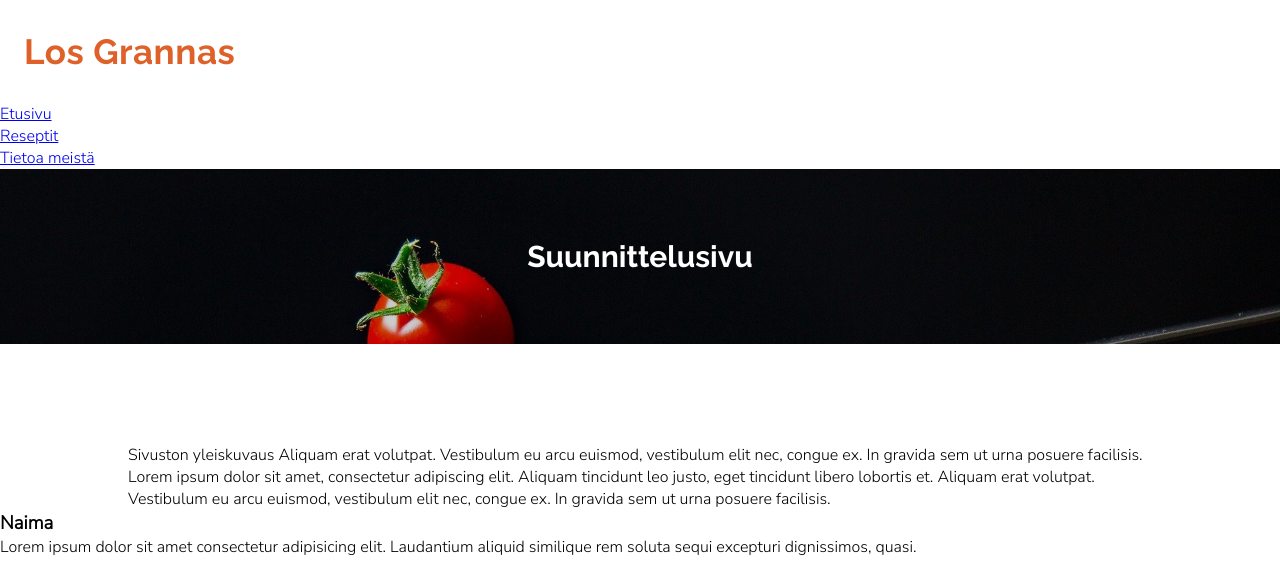
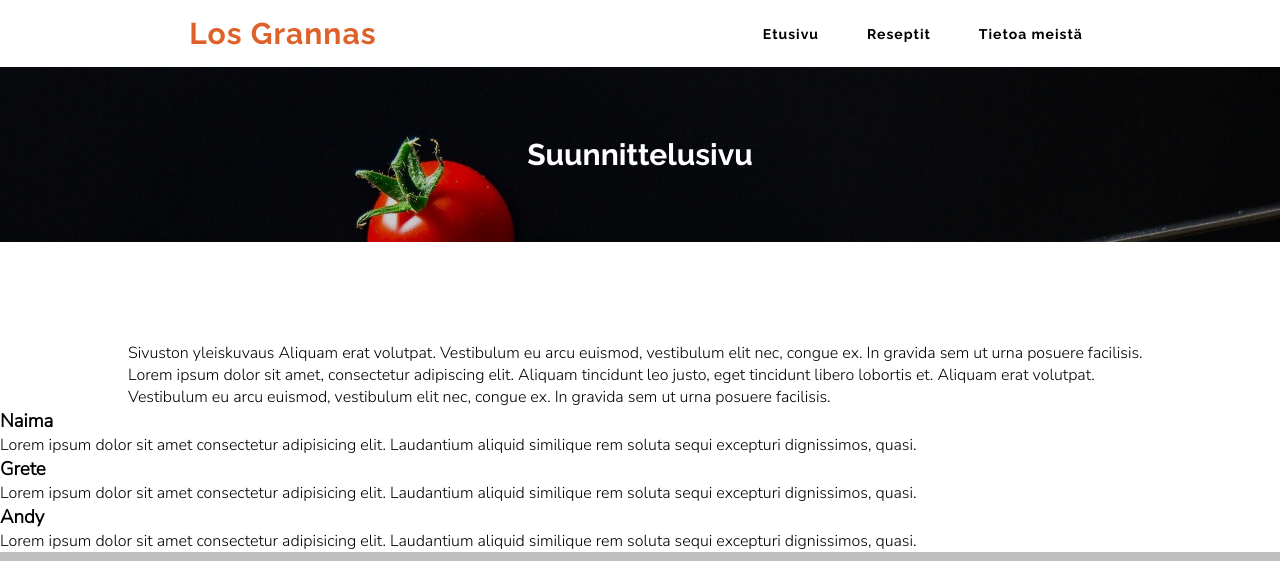
Before and after one commit to jackthelantarn/RuokaBlogi, a plain HTML site: page piilosivu.html in a window 1280 px wide. Shown: the top 561 px of the page. Drawn offline with Linux system fonts and the light colour scheme.

Commit message:
nav tag updated in piilosivu

```diff
--- a/piilosivu.html
+++ b/piilosivu.html
@@ -27,22 +27,22 @@
 <body>
 
     <!-- Navigation section -->
-    <nav>
-        <header class="logo">
-            <h1>Los Grannas</h1>
-        </header>
+    <nav class="navbar">
+        <header class="logo">Los Grannas</header>
 
-        <ul class="nav-links">
-            <li><a href="index.html">Etusivu</a></li>
-            <li><a href="resepti.html">Reseptit</a></li>
-            <li><a href="tietoa_meista.html">Tietoa meistä</a></li>
-        </ul>
+        <a href="#" class="toggle-button">
+            <div class="bar"></div>
+            <div class="bar"></div>
+            <div class="bar"></div>
+        </a>
 
-        <div class="burger">
-            <div class="line1"></div>
-            <div class="line2"></div>
-            <div class="line3"></div>
-        </div>
+        <section class="navbar-links">
+            <ul>
+                <li><a href="index.html">Etusivu</a></li>
+                <li><a href="resepti.html">Reseptit</a></li>
+                <li><a href="tietoa_meista.html">Tietoa meistä</a></li>
+            </ul>
+        </section>
     </nav>
 
     <!-- Pääkuva -->
```
